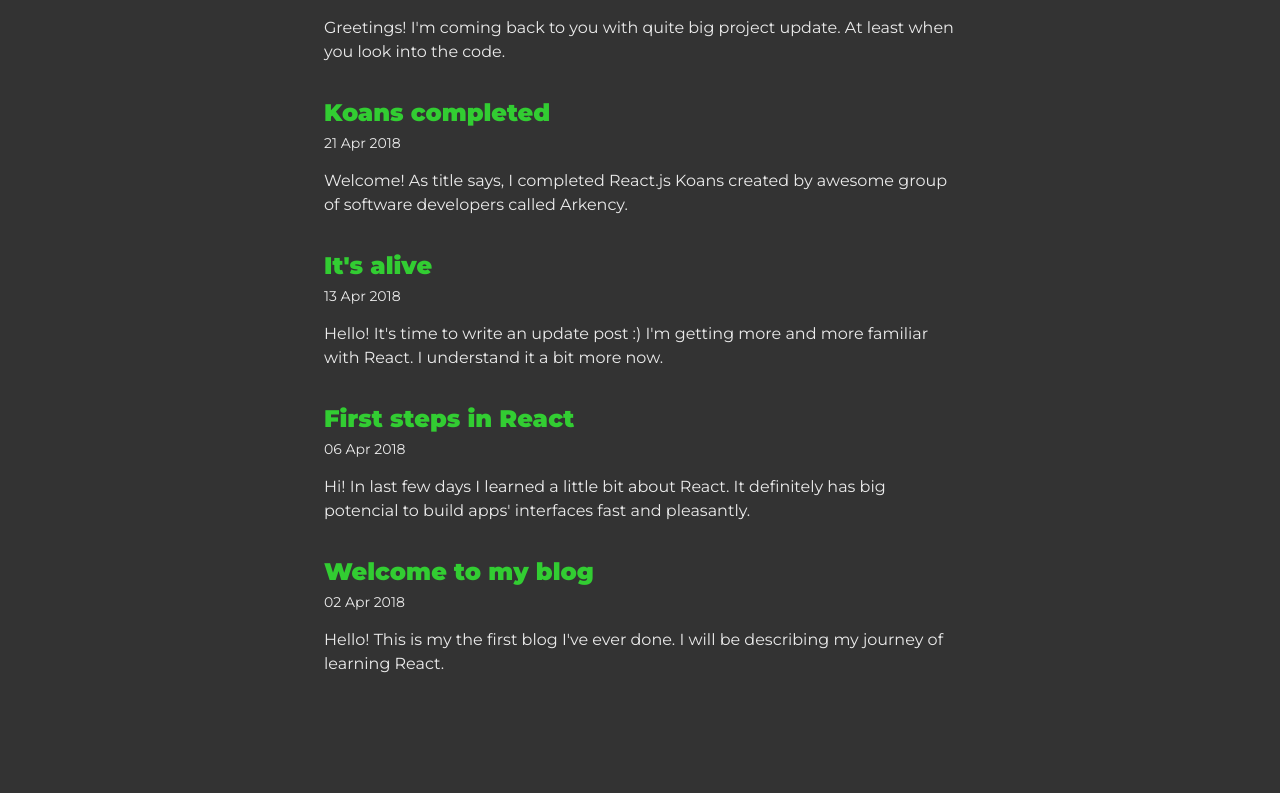
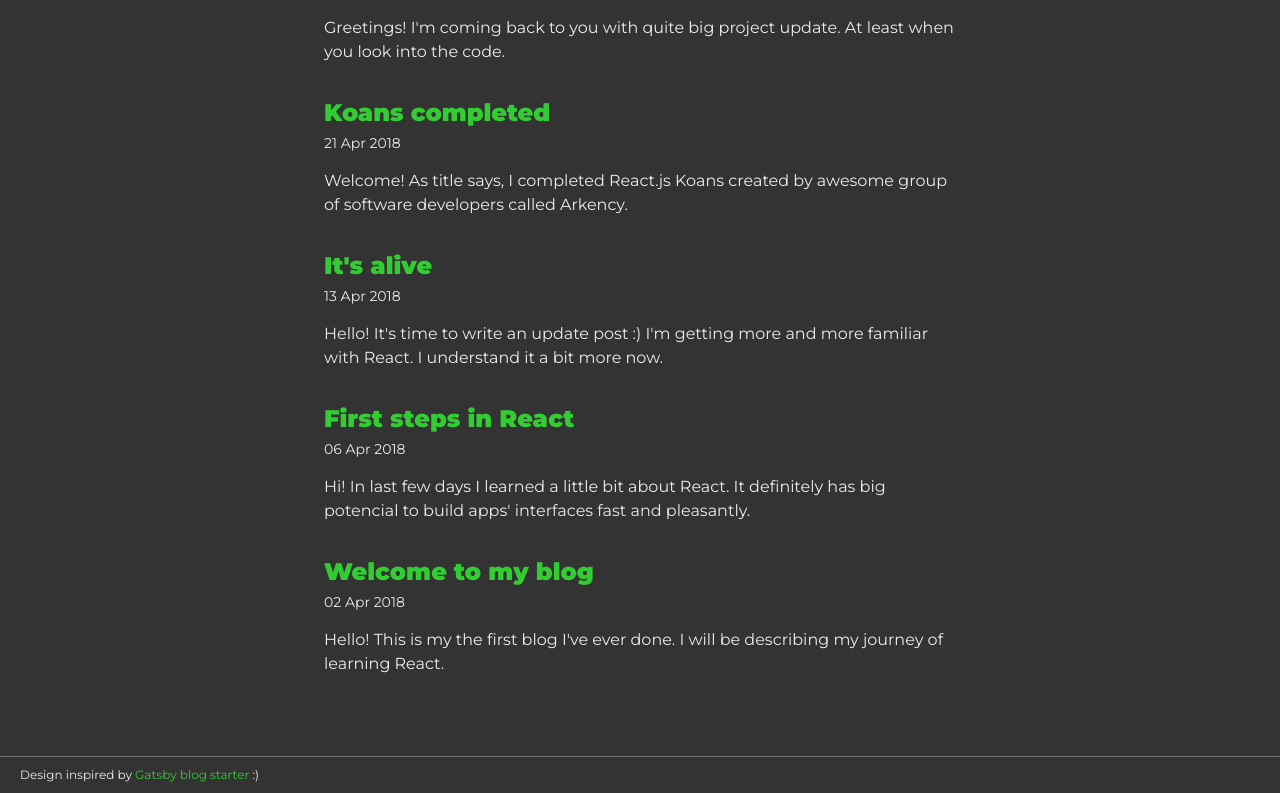
Before and after one commit to JakubKus/jkus.dev, a Next.js app: page / in a window 1280 px wide. Shown: the part 1546-2339 px from the top of the page. Before the commit the page ends 2302 px from the top, so only its background shows below. Built offline with nearby package versions, Linux system fonts and the light colour scheme; a small style sheet from the web is missing.

Commit message:
add footer

```diff
--- a/components/footer.tsx
+++ b/components/footer.tsx
@@ -1,22 +1,15 @@
-import Container from "./container";
+import Container from './container';
 
 const Footer = () => {
   return (
-    <footer className="bg-neutral-50 border-t border-neutral-200">
+    <footer className="border-t border-accent-1-light py-2.5 text-xs">
       <Container>
-        <div className="py-28 flex flex-col lg:flex-row items-center">
-          <h3 className="text-4xl lg:text-[2.5rem] font-bold tracking-tighter leading-tight text-center lg:text-left mb-10 lg:mb-0 lg:pr-4 lg:w-1/2">
-            Statically Generated with Next.js.
-          </h3>
-          <div className="flex flex-col lg:flex-row justify-center items-center lg:pl-4 lg:w-1/2">
-            <a
-              href="https://nextjs.org/docs/basic-features/pages"
-              className="mx-3 bg-black hover:bg-white hover:text-black border border-black text-white font-bold py-3 px-12 lg:px-8 duration-200 transition-colors mb-6 lg:mb-0"
-            >
-              Read Documentation
-            </a>
-          </div>
-        </div>
+        Design inspired by
+        {' '}
+        <a href="https://www.gatsbyjs.com/starters/gatsbyjs/gatsby-starter-blog">
+          Gatsby blog starter
+        </a>
+        &nbsp;:)
       </Container>
     </footer>
   );
--- a/components/layout.tsx
+++ b/components/layout.tsx
@@ -1,5 +1,6 @@
 import Meta from "./meta";
 import React from 'react';
+import Footer from './footer';
 
 type Props = {
   children: React.ReactNode;
@@ -12,6 +13,7 @@ const Layout = ({ children }: Props) => {
       <div className="min-h-screen mt-8 max-w-2xl mx-auto">
         <main>{children}</main>
       </div>
+      <Footer />
     </>
   );
 };
```
